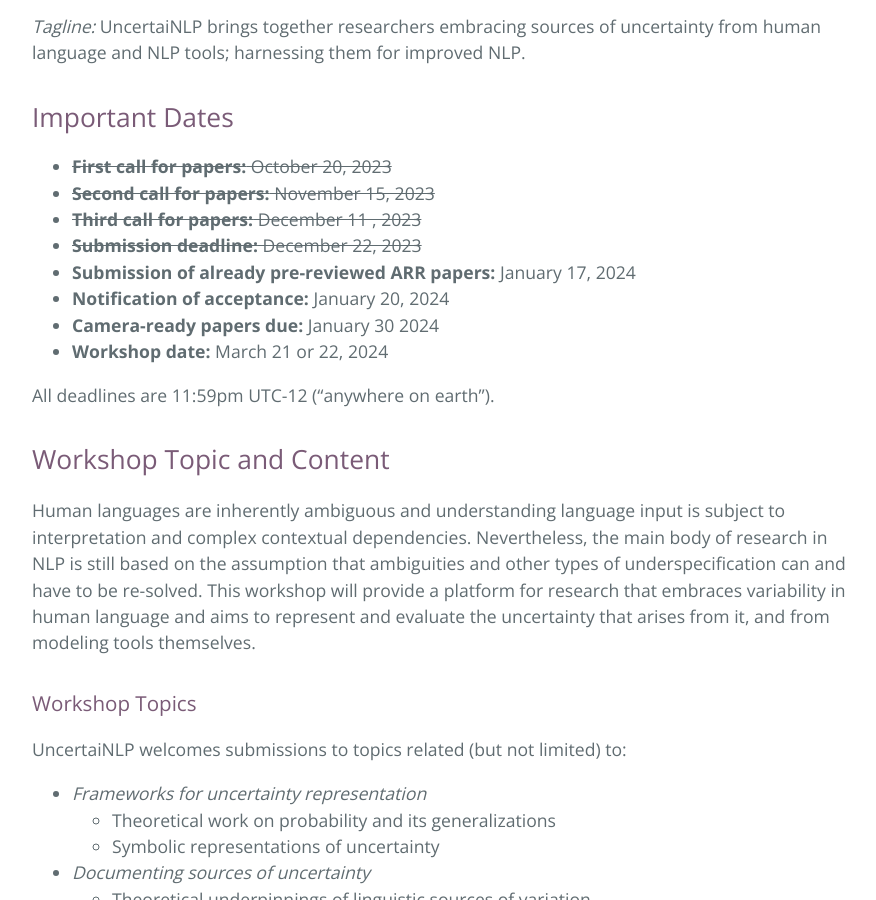
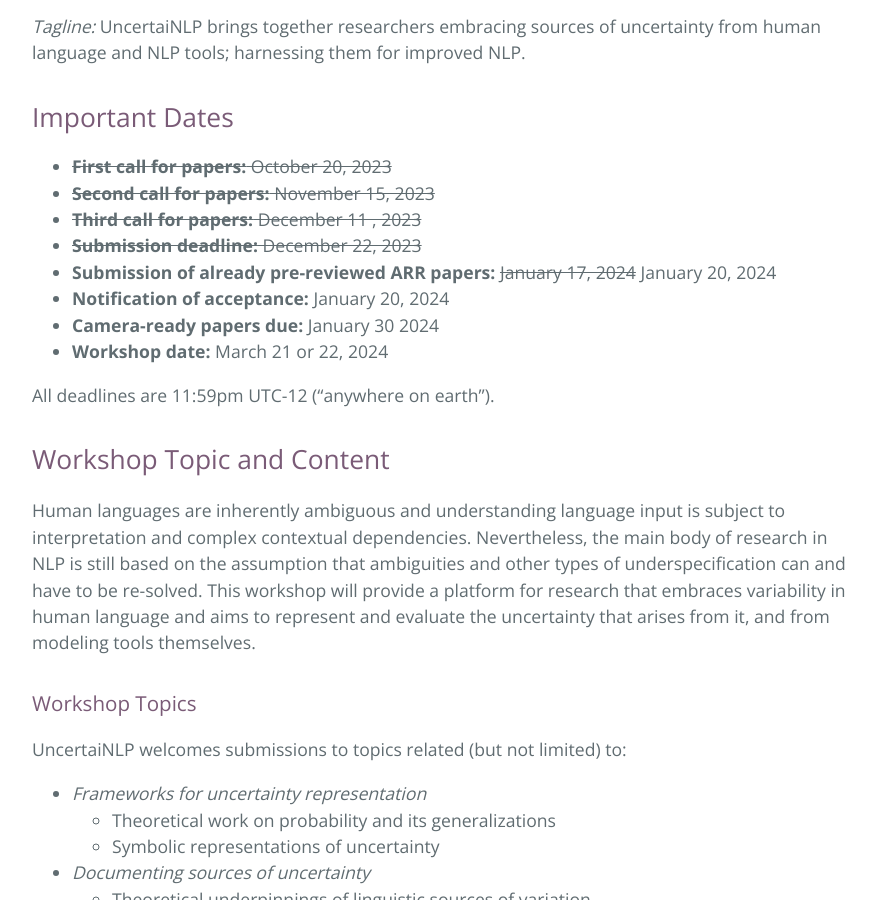
Before and after one commit to uncertainlp/uncertainlp.github.io, a Jekyll site: the page built from index.md, in a window 1280 px wide and 900 px high, scrolled down 882 px. Shown: the whole window, without its empty margins (192-1068 px from the left). Built offline with Jekyll 4.4.1, drawn with Linux system fonts in a browser that asks for light colours; the repository's description, which GitHub fills in, is left out.

Commit message:
Extend ARR deadline to 20.01

```diff
--- a/index.md
+++ b/index.md
@@ -11,7 +11,7 @@ Welcome to the website of the **UncertaiNLP** workshop to be held at [EACL 2024
 - ~~**Second call for papers:** November 15, 2023~~
 - ~~**Third call for papers:** December 11 , 2023~~
 - ~~**Submission deadline:** December 22, 2023~~
-- **Submission of already pre-reviewed ARR papers:** January 17, 2024
+- **Submission of already pre-reviewed ARR papers:** ~~January 17, 2024~~ January 20, 2024
 - **Notification of acceptance:** January 20, 2024
 - **Camera-ready papers due:** January 30 2024
 - **Workshop date:** March 21 or 22, 2024
```
